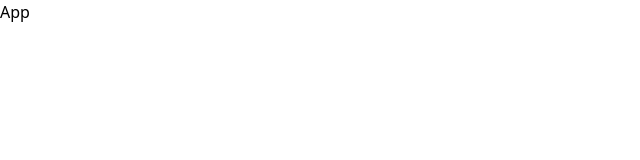
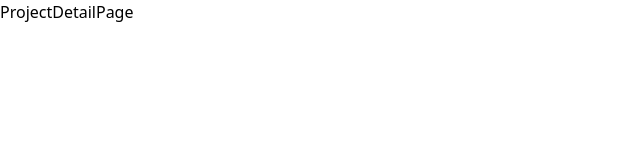
Before and after one commit to mbourjac/ak-portfolio-app, a React (Vite) app: page /1 in a window 1280 px wide. Shown: the top 160 px of the page, without its empty margins (0-640 px from the left). Built offline with nearby package versions, Linux system fonts and the light colour scheme.

Commit message:
feat: create base router

```diff
--- a/src/App.tsx
+++ b/src/App.tsx
@@ -1,3 +1,22 @@
+import {
+  createBrowserRouter,
+  createRoutesFromElements,
+  Route,
+  RouterProvider,
+} from 'react-router-dom';
+import { AppLayout } from './layouts/AppLayout/AppLayout';
+import { HomePage } from './pages/HomePage/HomePage';
+import { ProjectDetailPage } from './pages/ProjectDetailPage/ProjectDetailPage';
+
+const router = createBrowserRouter(
+  createRoutesFromElements(
+    <Route path="/" element={<AppLayout />}>
+      <Route index element={<HomePage />} />
+      <Route path=":slug" element={<ProjectDetailPage />} />
+    </Route>,
+  ),
+);
+
 export const App = () => {
-  return <div>App</div>;
+  return <RouterProvider router={router} />;
 };
--- /dev/null
+++ b/src/layouts/AppLayout/AppLayout.tsx
@@ -0,0 +1,5 @@
+import { Outlet } from 'react-router-dom';
+
+export const AppLayout = () => {
+  return <Outlet />;
+};
--- /dev/null
+++ b/src/pages/HomePage/HomePage.tsx
@@ -0,0 +1,3 @@
+export const HomePage = () => {
+  return <div>HomePage</div>;
+};
--- /dev/null
+++ b/src/pages/ProjectDetailPage/ProjectDetailPage.tsx
@@ -0,0 +1,3 @@
+export const ProjectDetailPage = () => {
+  return <div>ProjectDetailPage</div>;
+};
```
